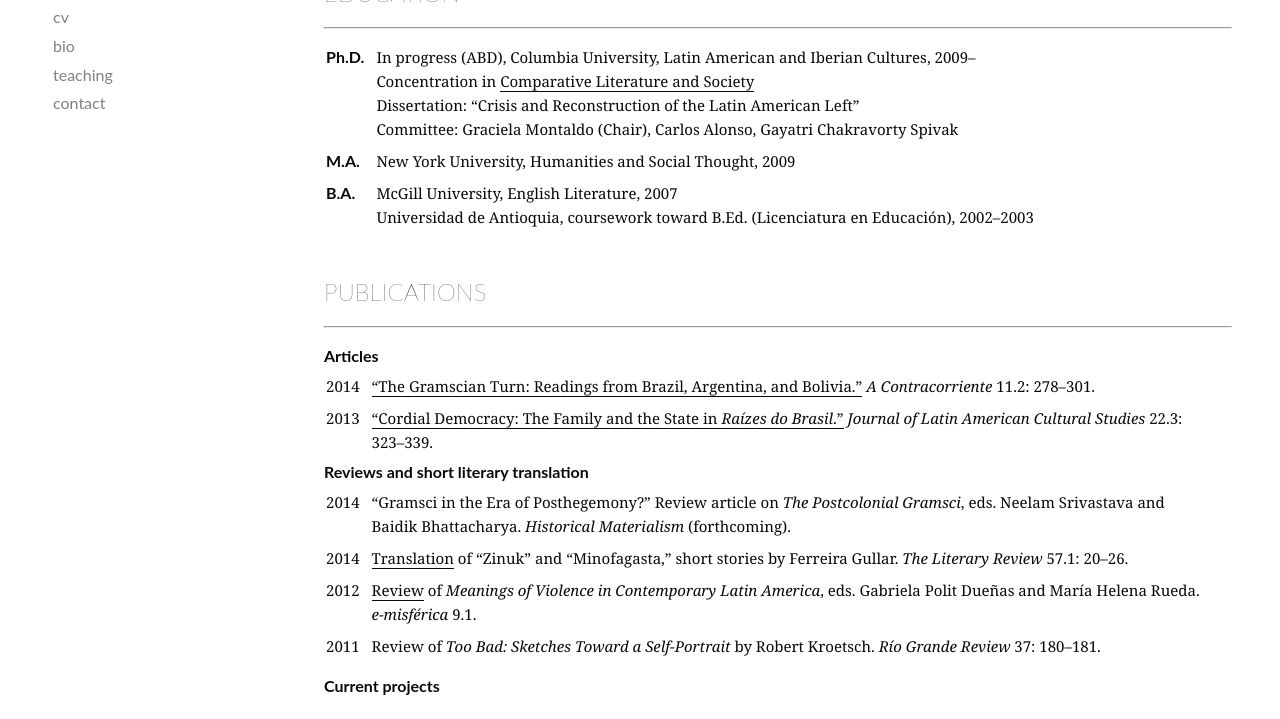
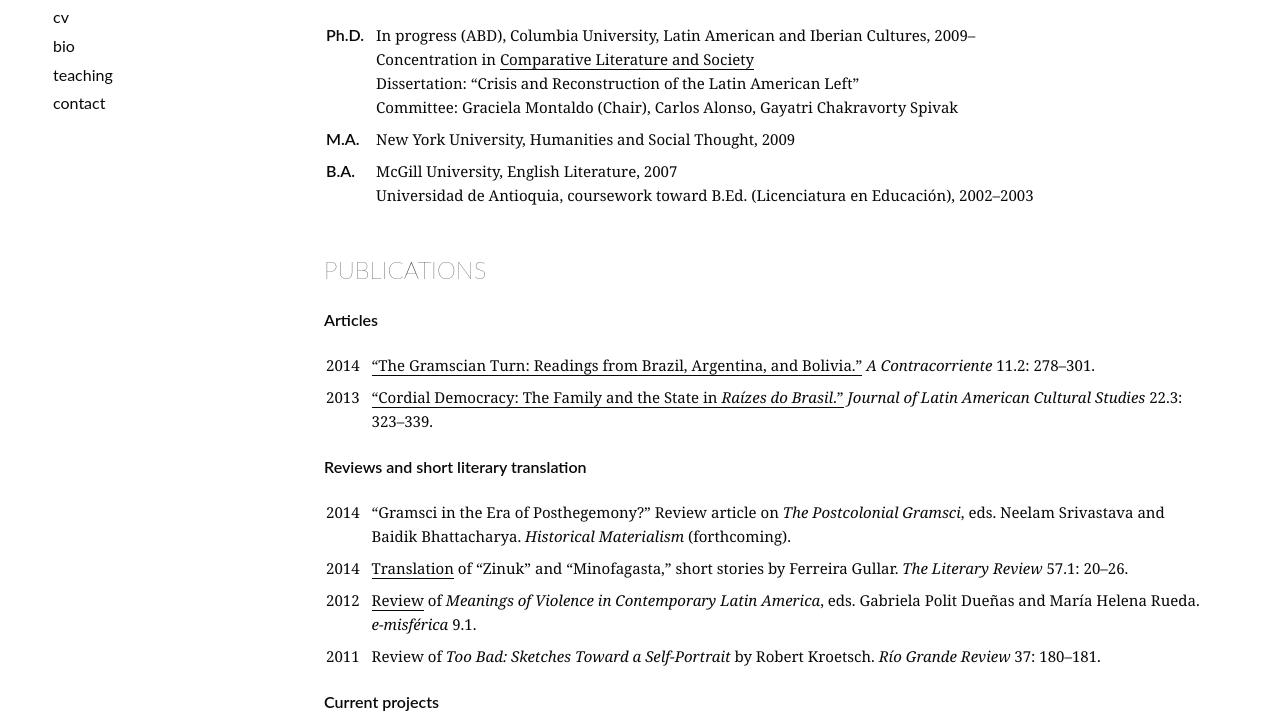
Before and after one commit to annefreeland/cv, a plain HTML site: page index.html in a window 1280 px wide. Shown: the part 207-926 px from the top of the page. Drawn offline with Linux system fonts and the light colour scheme.

Commit message:
changed font

```diff
--- a/cv.css
+++ b/cv.css
@@ -14,6 +14,7 @@
 	font-size: 40px;
 	font-weight: lighter;
 	}
+
 .tagline {
 	font-size: 18px;
 	color: grey;
@@ -46,9 +47,19 @@ table, tr, td {
 	line-height: 160%;
 	}
 
+table {
+	margin-bottom: 15px
+	}
+
+hr {
+	margin-top: -20px;
+	padding-bottom: 10px;
+	border: 0;
+	height: 1px;
+	}
+
+
 p {
-	padding-bottom: 3px;
-	padding-top: 3px;
 	font-family: georgia, serif;
 	font-size: 15px;
 	color: #090909;
@@ -61,13 +72,13 @@ p {
 	padding-right: 10px;
 }
 
-h1, h2, strong {
+h1, h2, h3, strong {
 	font-family: lato, sans-serif;
 	color: #090909;
 }
 
-.pagetitle {font-size: 50px;
-	font-family: baskerville, serif;
+.pagetitle {font-size: 40px;
+	font-family: lato, sans-serif;
 	font-weight: lighter;
 	padding-bottom: 40px;
 	}
@@ -76,10 +87,12 @@ h2 {
 	padding-top: 20px;
 	padding-bottom: 0;
 	font-weight: lighter;
-
 	}
 
-strong {font-size: 16px;}
+strong, h3 {
+	font-size: 16px;
+	font-weight: 600;
+	}
 
 a:link, a:visited, a:hover, a:focus {
 	border-bottom: 1px solid #090909;
@@ -87,17 +100,19 @@ a:link, a:visited, a:hover, a:focus {
 	color: #090909;
 	}
 
-ul {
+nav ul {
 	list-style-type: none;
 	margin-left: -35px;
 	line-height: 180%;
 	font-size: 16px;
 	font-family: lato, sans-serif;
+	color: #090909;
+	}
+
+nav ul a:link {border-bottom: 0;
+		color: #090909;
+		}
+
+nav ul a:active {
 	color: grey;
 	}
-
-ul a:link {border-bottom: 0;
-		color: grey;
-		}
-
-.space {padding-bottom: 10px;}
--- a/index.html
+++ b/index.html
@@ -54,7 +54,7 @@ Universidad de Antioquia, coursework toward B.Ed. (Licenciatura en Educación),
 
 <hr />
 <div class="space"></div>
-<strong>Articles</strong>
+<h3>Articles</h3>
 <table>
 <tr>
 <td>2014</td>
@@ -65,7 +65,7 @@ Universidad de Antioquia, coursework toward B.Ed. (Licenciatura en Educación),
 <td><a href="http://www.tandfonline.com/eprint/MkAP5sbfczaHbbxTYSGX/full#.U9ekvYBdV09">“Cordial Democracy: The Family and the State in <em>Raízes do Brasil</em>.”</a> <em>Journal of Latin American Cultural Studies</em> 22.3: 323–339.</td>
 </tr>
 </table>
-<strong>Reviews and short literary translation</strong>
+<h3>Reviews and short literary translation</h3>
 <table>
 <tbody>
 <tr>
@@ -87,7 +87,7 @@ Universidad de Antioquia, coursework toward B.Ed. (Licenciatura en Educación),
 </tbody>
 </table>
 <div class="space"></div>
-<strong>Current projects</strong>
+<h3>Current projects</h3>
 
 <p><em>Notes Toward a History of the National-Popular in Bolivia: 1879–1980</em>, by René Zavaleta Mercado. Translation and critical introduction. Elsewhere Texts Series, eds. Gayatri Chakravorty Spivak and Hosam Aboul-Ela, under contract with Seagull Books. Due August 2014.</p>
 
@@ -159,11 +159,11 @@ Latin American Literature in Translation, 2012–2015</p>
 
 <hr />
 
-<p><strong>Editorial</strong></p>
+<h3>Editorial</h3>
 
 <p>Editorial Assistant, Revista Hispánica Moderna, 2014–</p>
 
-<p><strong>Panels organized and chaired</strong></p>
+<h3>Panels organized and chaired</h3>
 <table>
 <tbody>
 <tr>
@@ -185,7 +185,7 @@ Latin American Literature in Translation, 2012–2015</p>
 
 <hr />
 
-<p><strong>Digital humanities</strong></p>
+<h3>Digital humanities</h3>
 <table>
 <tbody>
 <tr>
@@ -202,7 +202,7 @@ Latin American Literature in Translation, 2012–2015</p>
 </tr>
 </tbody>
 </table>
-<p><strong>Pedagogical training</strong></p>
+<h3>Pedagogical training</h3>
 <table>
 <tbody>
 <tr>
```
